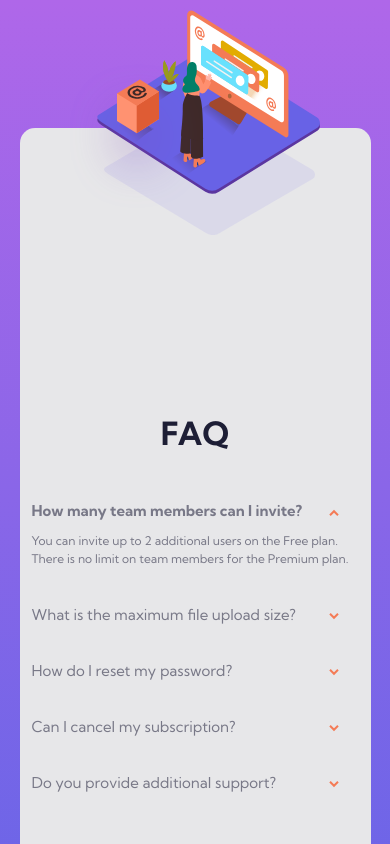
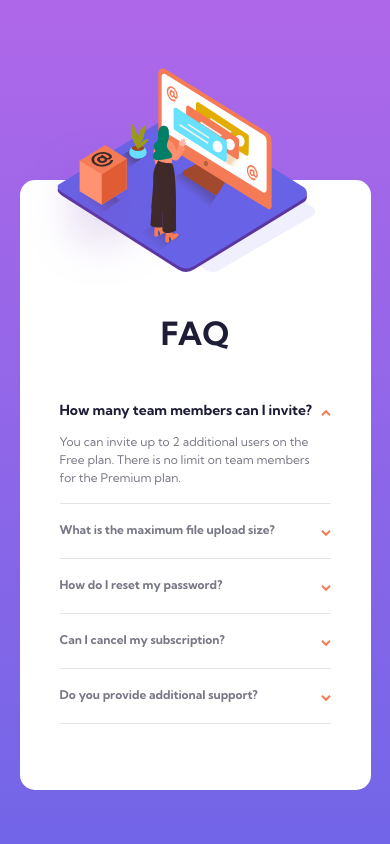
Before and after one commit to sinan14/faq-component, a plain HTML site: page index.html in a window 390 px wide. Both pictures are taken after a click on the item "How many team members can I invite?". Shown: the top 844 px of the page. Drawn offline with Linux system fonts and the light colour scheme.

Commit message:
made closer to design

```diff
--- a/index.html
+++ b/index.html
@@ -4,7 +4,7 @@
     <meta charset="UTF-8" />
     <meta name="viewport" content="width=device-width, initial-scale=1.0" />
     <title>Frontend Mentor | FAQ Accordion Card</title>
-    <link rel="stylesheet" href="faq.css" />
+    <link rel="stylesheet" href="./css/main.css" />
   </head>
   <body>
     <section class="main-section">
@@ -25,77 +25,82 @@
 
         <ul class="faq__list">
           <li>
-            <p class="faq__qns">How many team members can I invite?</p>
+            <div class="qn-block">
+              <h2 class="faq__qns">How many team members can I invite?</h2>
               <b class="up-arrow"
-              ><img src="assets/icon-arrow-down.svg" alt=""
+                ><img src="assets/icon-arrow-down.svg" alt="down-icon"
               /></b>
+            </div>
 
-            <p class="faq__ans hide">
+            <h2 class="faq__ans hide">
               You can invite up to 2 additional users on the Free plan. There is
               no limit on team members for the Premium plan.
-            </p>
-            <p class="faq__hr-line"></p>
+            </h2>
           </li>
 
           <li>
-            <p class="faq__qns">What is the maximum file upload size?</p>
+            <div class="qn-block">
+              <h2 class="faq__qns">What is the maximum file upload size?</h2>
               <b class="up-arrow"
-              ><img src="assets/icon-arrow-down.svg" alt=""
+                ><img src="assets/icon-arrow-down.svg" alt="down-icon"
               /></b>
+            </div>
             <p class="faq__ans hide">
               No more than 2GB. All files in your account must fit your allotted
               storage space.
             </p>
-            <p class="faq__hr-line"></p>
           </li>
 
           <li>
-            <p class="faq__qns">How do I reset my password?</p>
+            <div class="qn-block">
+              <h2 class="faq__qns">How do I reset my password?</h2>
               <b class="up-arrow"
-              ><img src="assets/icon-arrow-down.svg" alt=""
+                ><img src="assets/icon-arrow-down.svg" alt="down-icon"
               /></b>
+            </div>
             <p class="faq__ans hide">
               Click “Forgot password” from the login page or “Change password”
               from your profile page. A reset link will be emailed to you.
             </p>
-            <p class="faq__hr-line"></p>
           </li>
 
           <li>
-            <p class="faq__qns">Can I cancel my subscription?</p>
+            <div class="qn-block">
+              <h2 class="faq__qns">Can I cancel my subscription?</h2>
               <b class="up-arrow"
-              ><img src="assets/icon-arrow-down.svg" alt=""
+                ><img src="assets/icon-arrow-down.svg" alt="down-icon"
               /></b>
+            </div>
             <p class="faq__ans hide">
               Yes! Send us a message and we’ll process your request no questions
               asked.
             </p>
-            <p class="faq__hr-line"></p>
           </li>
 
           <li>
-            <p class="faq__qns">Do you provide additional support?</p>
+            <div class="qn-block">
+              <h2 class="faq__qns">Do you provide additional support?</h2>
               <b class="up-arrow"
-              ><img src="assets/icon-arrow-down.svg" alt=""
+                ><img src="assets/icon-arrow-down.svg" alt="down-icon"
               /></b>
+            </div>
             <p class="hide faq__ans">
               Chat and email support is available 24/7. Phone lines are open
               during normal business hours.
             </p>
-            <p class="faq__hr-line"></p>
           </li>
         </ul>
       </div>
     </section>
 
     <script>
-      const lis = document.querySelectorAll("li");
-      const answers = document.querySelectorAll(".faq__ans");
+      const lis = document.querySelectorAll('li');
+      const answers = document.querySelectorAll('.faq__ans');
       for (const [index, li] of lis.entries()) {
-        li.addEventListener("click", () => {
-          li.classList.toggle("big__list-item");
+        li.addEventListener('click', () => {
+          li.classList.toggle('big__list-item');
           const faqAnswer = answers[index];
-          faqAnswer.classList.toggle("hide");
+          faqAnswer.classList.toggle('hide');
         });
       }
     </script>
--- /dev/null
+++ b/sass/main.scss
@@ -0,0 +1,212 @@
+@import url('https://fonts.googleapis.com/css2?family=Kumbh+Sans:wght@400;700&display=swap');
+:root {
+  --VeryDarkDesaturatedBlue: #1d1e35;
+  --SoftrRd: #f47c57;
+  --SoftViolet: #af67e9;
+  --SoftBlue: #6565e7;
+  --VeryDarkGrayishBlue: #4a4b5e;
+  --DarkGrayishBlue: #787887;
+  --LightGrayishBlue: #e7e7e9;
+  --FontSize: 15px;
+}
+
+* {
+  padding: 0;
+  margin: 0;
+  box-sizing: border-box;
+}
+
+body {
+  height: 100vh;
+  font-family: 'Kumbh Sans', sans-serif;
+  /* background-image: linear-gradient(to top bottom, var(--SoftViolet)),
+    var(--SoftBlue); */
+  /* background: linear-gradient(90deg, #ffc0cb 225px, #00ffff 0, #00ffff 100%); */
+  /* background: repeating-linear-gradient(
+    #74abdd,
+    #74abdd 49.9%,
+    #498dcb 50.1%,
+    #498dcb 100%
+  ); */
+  /* background: linear-gradient(
+    var(--SoftViolet),
+    var(--SoftViolet) 49.9%,
+    var(--SoftBlue) 50.1%,
+    var(--SoftBlue) 100%
+  ); */
+  background: linear-gradient(to bottom, var(--SoftViolet), var(--SoftBlue));
+  /* background-image: -webkit-linear-gradient(
+    to bottom right,
+    var(--SoftViolet),
+    var(--SoftBlue)
+  );*/
+  /* background-image: -ms-linear-gradient(to bottom right, red, rgba(255,0,0,0));
+  background-image: -o-linear-gradient(to bottom right, red, rgba(255,0,0,0));
+  background-image: -moz-linear-gradient(to bottom right, red, rgba(255,0,0,0)); */
+  overflow-x: hidden !important;
+  overflow-y: auto;
+}
+
+.main-section {
+  display: flex;
+  flex-direction: row;
+  background-color: #fff;
+  max-width: 65%;
+  border-radius: 15px;
+  margin: 128px auto 0;
+  gap: 7%;
+}
+
+.col-left {
+  display: flex;
+  flex-direction: column;
+  align-items: center;
+  min-height: 100%;
+  width: 42%;
+  background-image: url('../assets/illustration-woman-online-desktop.svg'),
+    url('../assets/bg-pattern-desktop.svg');
+  background-repeat: no-repeat, no-repeat;
+  background-position: 100% 50%, right;
+  background-position: -70px 57px, right;
+  // background-size: 112% 80%, 200%;
+  background-size: 480px 375px, 800px; /* Set the size of the background image */
+  border-top-left-radius: inherit;
+  border-bottom-left-radius: inherit;
+  position: relative;
+}
+
+.col-left .illustration__box-desktop {
+  position: absolute;
+  top: 206px;
+  left: -20%;
+  width: 170px;
+  height: 170px;
+}
+
+.col-left .illustration__mobile {
+  display: none;
+}
+
+.col-right {
+  display: flex;
+  padding: 64px 40px 48px 12px;
+  flex-direction: column;
+  border-top-right-radius: inherit;
+  border-bottom-right-radius: inherit;
+  width: 52%;
+}
+
+.col-right .heading__primary {
+  margin-top: 16px;
+  margin-bottom: 48px;
+  font-size: 32px;
+  color: var(--VeryDarkDesaturatedBlue);
+}
+
+.faq__list li {
+  list-style-type: none;
+  font-size: var(--FontSize);
+  font-weight: 400;
+  padding-bottom: 16px;
+  margin-bottom: 18px;
+  color: var(--VeryDarkGrayishBlue);
+  width: 80%;
+  border-bottom: 0.5px solid rgba(#000, 0.1);
+}
+
+.faq__list .big__list-item {
+  font-weight: 700;
+}
+
+.faq__list li .up-arrow {
+  height: 20px;
+}
+
+.faq__list li.big__list-item .up-arrow img {
+  transform: rotate(180deg);
+  -webkit-transform: rotate(180deg);
+  -moz-transform: rotate(180deg);
+  -ms-transform: rotate(180deg);
+  -o-transform: rotate(180deg);
+}
+
+.faq__list li .faq__qns {
+  font-size: 12px;
+  color: var(--DarkGrayishBlue);
+}
+li.big__list-item .faq__qns {
+  color: var(--VeryDarkDesaturatedBlue) !important;
+  font-size: 14px;
+}
+
+.faq__list li .faq__qns:hover {
+  color: var(--SoftrRd);
+  cursor: pointer;
+}
+
+.faq__ans {
+  font-size: 12px;
+  line-height: 1.5;
+
+  font-weight: 400;
+  color: var(--DarkGrayishBlue);
+  padding: 12px 12px 0 0;
+}
+.qn-block {
+  display: flex;
+  justify-content: space-between;
+}
+
+.faq__list .hide {
+  display: none;
+}
+
+@media (max-width: 544px) {
+  .main-section {
+    flex-direction: column;
+    max-width: 90%;
+    margin-top: 180px;
+  }
+  .col-left {
+    height: 12vh;
+    width: 100%;
+    background-image: url('../assets/bg-pattern-mobile.svg');
+    background-repeat: no-repeat;
+    background-position: 60% 10%;
+    background-size: 60%;
+  }
+  .col-left .illustration__box-desktop {
+    display: none;
+  }
+  .col-left .illustration__mobile {
+    display: block;
+    position: absolute;
+    top: -111%;
+    right: 18%;
+    width: 280px;
+    height: 222px;
+  }
+  .col-right {
+    width: 100%;
+    padding: 16px 0 48px 0;
+  }
+  .col-right .heading__primary {
+    text-align: center;
+  }
+  .col-right .faq__list {
+    padding: 0 40px;
+  }
+  .faq__list li {
+    width: 100%;
+  }
+  // .faq__list li .up-arrow {
+  //   margin-left: 5%;
+  // }
+  .faq__list li p:hover {
+    color: var(--VeryDarkDesaturatedBlue);
+    cursor: none;
+  }
+  // .faq__list li .faq__hr-line {
+  //   margin-top: 12px;
+  // }
+}
```
Also changed, not shown: css/main.css. Lines whose indentation alone changed are shown as unchanged.
